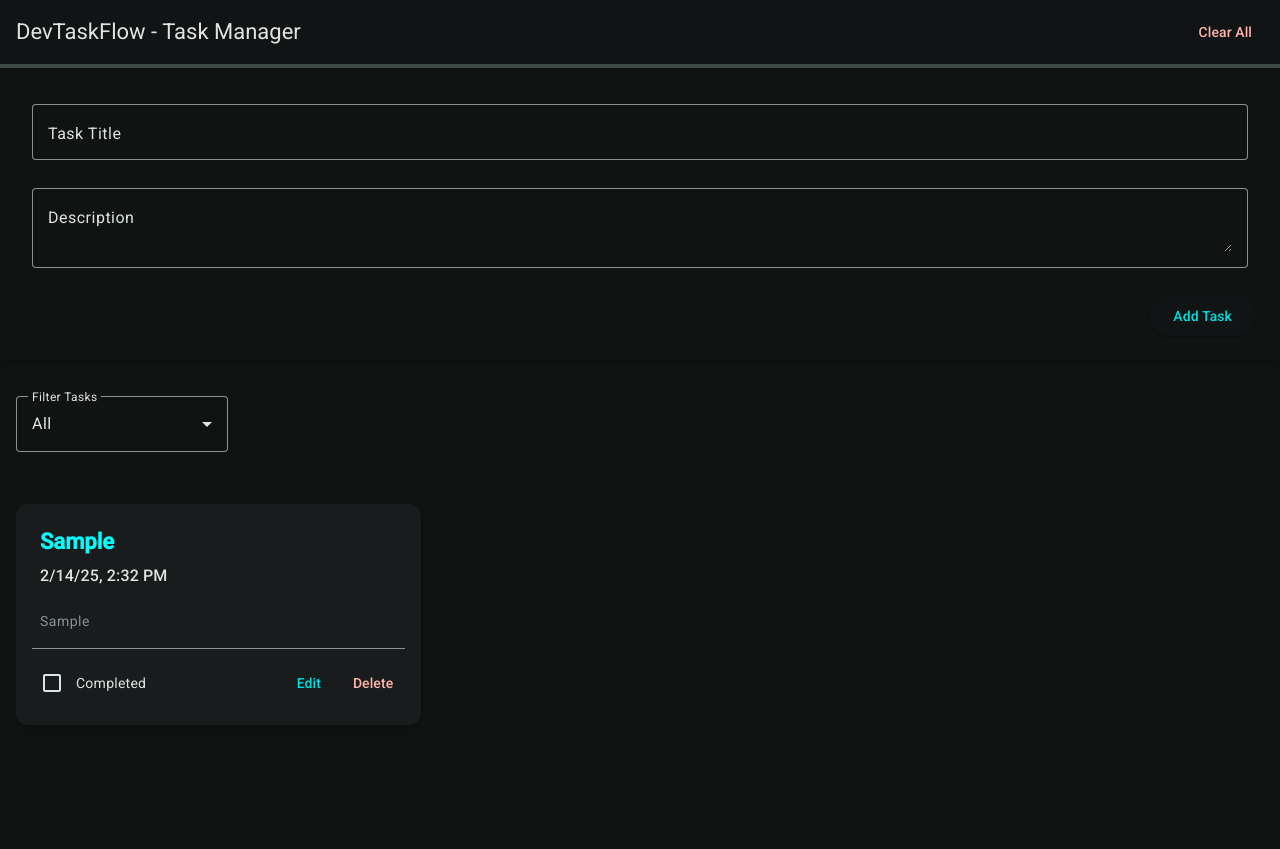
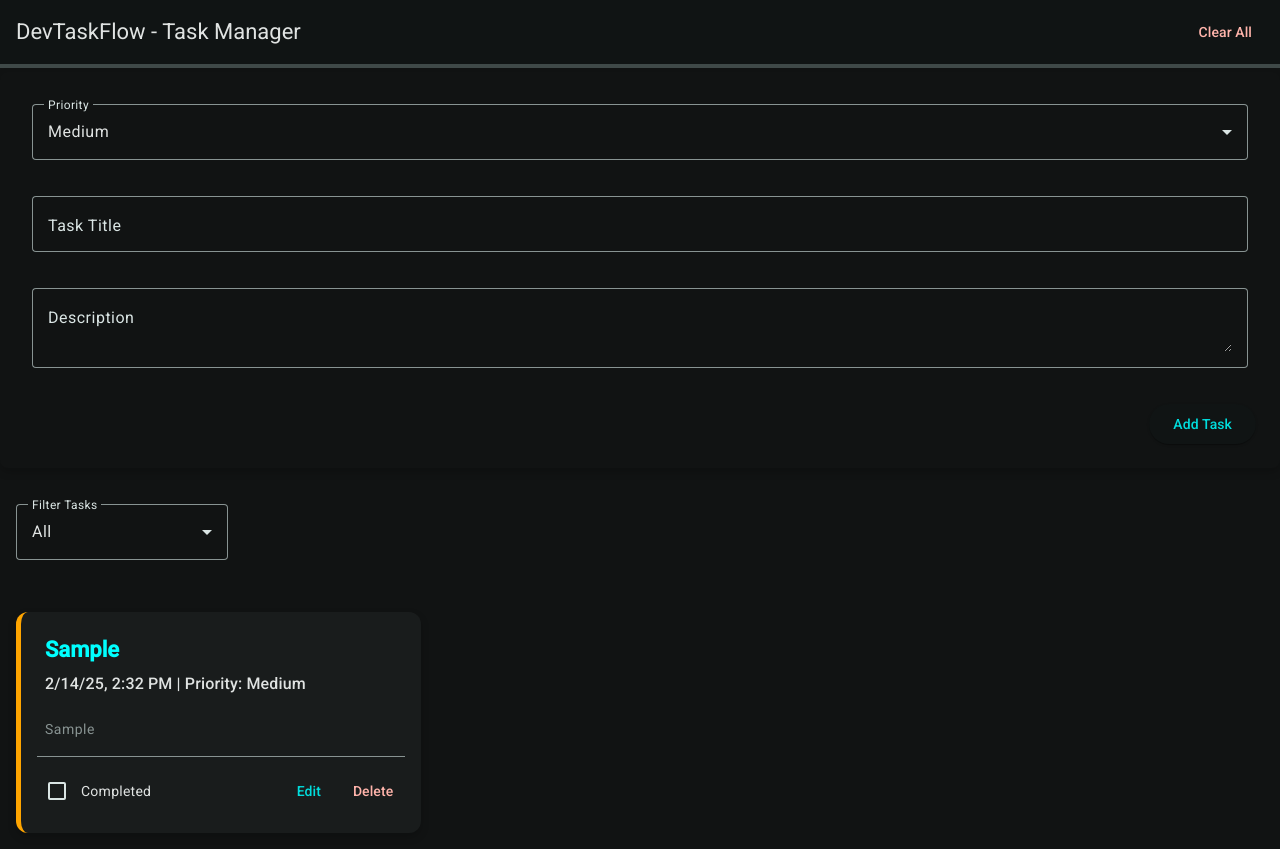
Before and after one commit to art2url/dev-task-flow, an Angular app: page /tasks in a window 1280 px wide. Both pictures are taken after typing "Sample", "Sample" into the empty fields and a click on the button "Add Task". Before the commit the page ends 800 px from the top, so only its background shows below. Built offline with nearby package versions, Linux system fonts and the light colour scheme.

Commit message:
Added task priority system with color styling and dynamic priority classes in task list

```diff
--- a/src/app/features/tasks/models/task.model.ts
+++ b/src/app/features/tasks/models/task.model.ts
@@ -4,4 +4,5 @@ export interface Task {
   description?: string;
   completed: boolean;
   createdAt: Date;
+  priority: 'Low' | 'Medium' | 'High';
 }
--- a/src/app/features/tasks/task-form/task-form.component.html
+++ b/src/app/features/tasks/task-form/task-form.component.html
@@ -1,5 +1,15 @@
 <mat-card class="task-form-card">
   <mat-card-content>
+    <div class="form-container">
+      <mat-form-field appearance="outline" class="task-input">
+        <mat-label>Priority</mat-label>
+        <mat-select [(ngModel)]="priority">
+          <mat-option value="Low">Low</mat-option>
+          <mat-option value="Medium">Medium</mat-option>
+          <mat-option value="High">High</mat-option>
+        </mat-select>
+      </mat-form-field>
+
       <mat-form-field appearance="outline" class="task-input">
         <mat-label>Task Title</mat-label>
         <input matInput [(ngModel)]="title" placeholder="Enter task title" />
@@ -13,6 +23,7 @@
           placeholder="Enter task description"
         ></textarea>
       </mat-form-field>
+    </div>
   </mat-card-content>
 
   <mat-card-actions align="end" class="task-buttons">
--- a/src/app/features/tasks/task-form/task-form.component.scss
+++ b/src/app/features/tasks/task-form/task-form.component.scss
@@ -7,6 +7,12 @@
   margin-bottom: 20px;
   border-radius: 8px;
   padding: $spacing;
+}
+
+.form-container {
+  display: flex;
+  flex-direction: column;
+  gap: math.div($spacing, 2);
 }
 
 .task-input {
--- a/src/app/features/tasks/task-form/task-form.component.ts
+++ b/src/app/features/tasks/task-form/task-form.component.ts
@@ -15,6 +15,8 @@ import { MatCardModule } from '@angular/material/card';
 import { MatFormFieldModule } from '@angular/material/form-field';
 import { MatInputModule } from '@angular/material/input';
 import { MatButtonModule } from '@angular/material/button';
+import { MatOptionModule } from '@angular/material/core';
+import { MatSelectModule } from '@angular/material/select';
 
 @Component({
   selector: 'app-task-form',
@@ -26,6 +28,8 @@ import { MatButtonModule } from '@angular/material/button';
     MatFormFieldModule,
     MatInputModule,
     MatButtonModule,
+    MatOptionModule,
+    MatSelectModule,
   ],
   templateUrl: './task-form.component.html',
   styleUrl: './task-form.component.scss',
@@ -37,6 +41,7 @@ export class TaskFormComponent implements OnChanges {
 
   title = '';
   description = '';
+  priority: 'Low' | 'Medium' | 'High' = 'Medium';
 
   ngOnChanges(changes: SimpleChanges): void {
     if (changes['taskToEdit'] && this.taskToEdit) {
@@ -54,6 +59,7 @@ export class TaskFormComponent implements OnChanges {
       description: this.description, // Include updated description
       completed: this.taskToEdit ? this.taskToEdit.completed : false,
       createdAt: this.taskToEdit ? this.taskToEdit.createdAt : new Date(),
+      priority: this.priority,
     };
 
     this.taskToEdit
--- a/src/app/features/tasks/task-list/task-list.component.html
+++ b/src/app/features/tasks/task-list/task-list.component.html
@@ -41,14 +41,18 @@
 </div>
 
 <div class="task-list" *ngIf="tasks.length > 0; else noTasks">
-  <mat-card *ngFor="let task of filteredTasks" class="task-card">
+  <mat-card
+    *ngFor="let task of filteredTasks"
+    class="task-card priority-{{ task.priority }}"
+  >
     <mat-card-title class="task-title">
       {{ task.title }}
     </mat-card-title>
 
-    <mat-card-subtitle class="task-subtitle">{{
-      task.createdAt | date : "short"
-    }}</mat-card-subtitle>
+    <mat-card-subtitle class="task-subtitle"
+      >{{ task.createdAt | date : "short" }} | Priority:
+      {{ task.priority }}</mat-card-subtitle
+    >
 
     <mat-card-content>{{ task.description }}</mat-card-content>
 
--- a/src/app/features/tasks/task-list/task-list.component.scss
+++ b/src/app/features/tasks/task-list/task-list.component.scss
@@ -1,5 +1,31 @@
 @use "sass:math";
 @import "variables";
+
+$priority-colors: (
+  "Low": green,
+  "Medium": orange,
+  "High": red,
+);
+
+.task-form-card {
+  background-color: var(--mat-sys-primary);
+  box-shadow: $card-shadow;
+  margin-bottom: 20px;
+  border-radius: 8px;
+  padding: $spacing;
+}
+
+.task-input {
+  width: 100%;
+  margin-bottom: math.div($spacing, 2);
+}
+
+.task-buttons {
+  display: flex;
+  justify-content: flex-end;
+  gap: math.div($spacing, 2);
+  padding: math.div($spacing, 2);
+}
 
 mat-progress-bar {
   margin-bottom: math.div($spacing, 4);
@@ -70,4 +96,16 @@ mat-card-content {
   &:hover {
     box-shadow: $card-hover-shadow;
   }
+
+  &.priority-Low {
+    border-left: 5px solid green;
+  }
+
+  &.priority-Medium {
+    border-left: 5px solid orange;
+  }
+
+  &.priority-High {
+    border-left: 5px solid red;
+  }
 }
--- a/src/styles.scss
+++ b/src/styles.scss
@@ -1,4 +1,10 @@
-* {
+body,
+h1,
+h2,
+h3,
+p,
+ul,
+li {
   padding: 0;
   margin: 0;
 }
```
Lines whose indentation alone changed are shown as unchanged.
